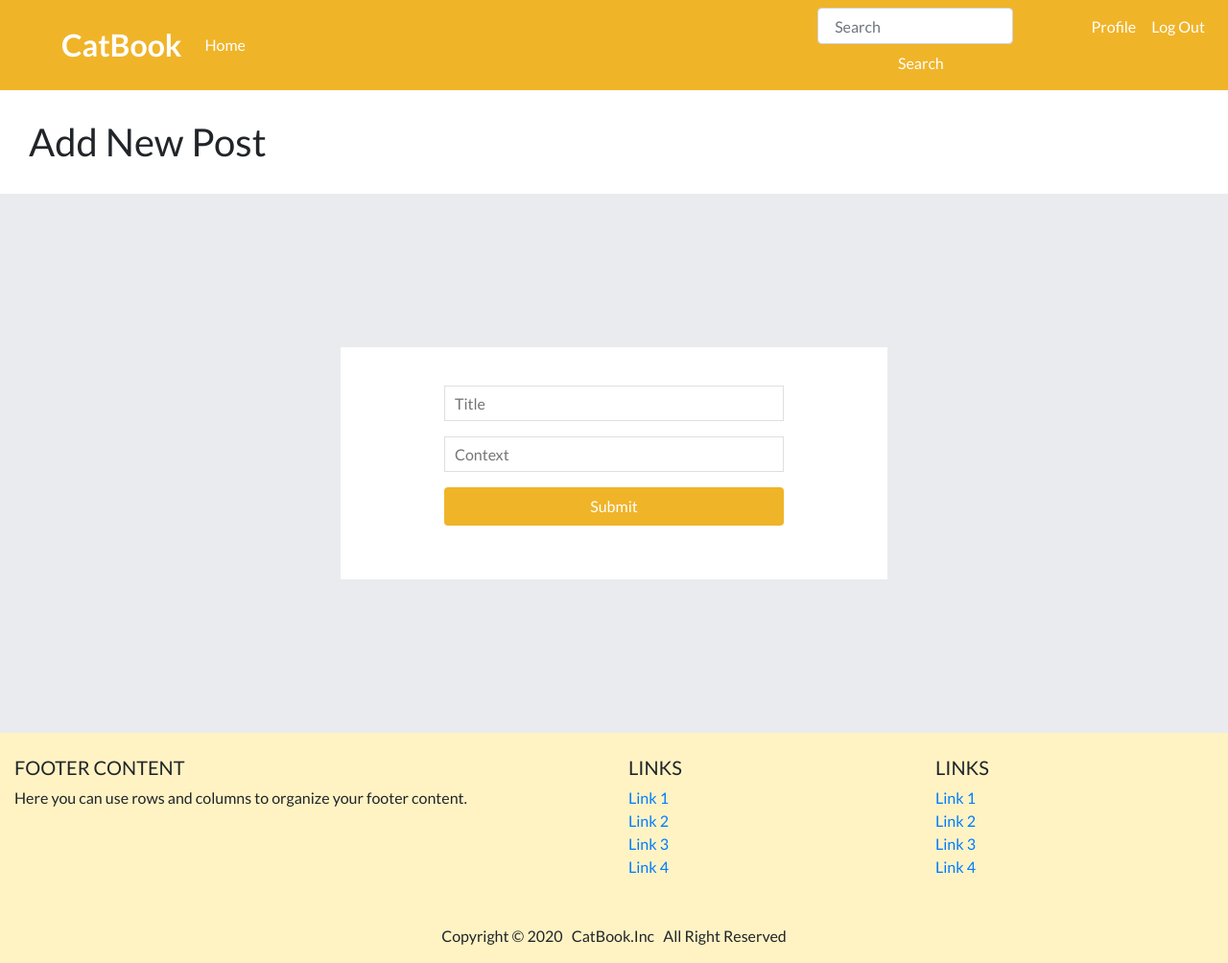
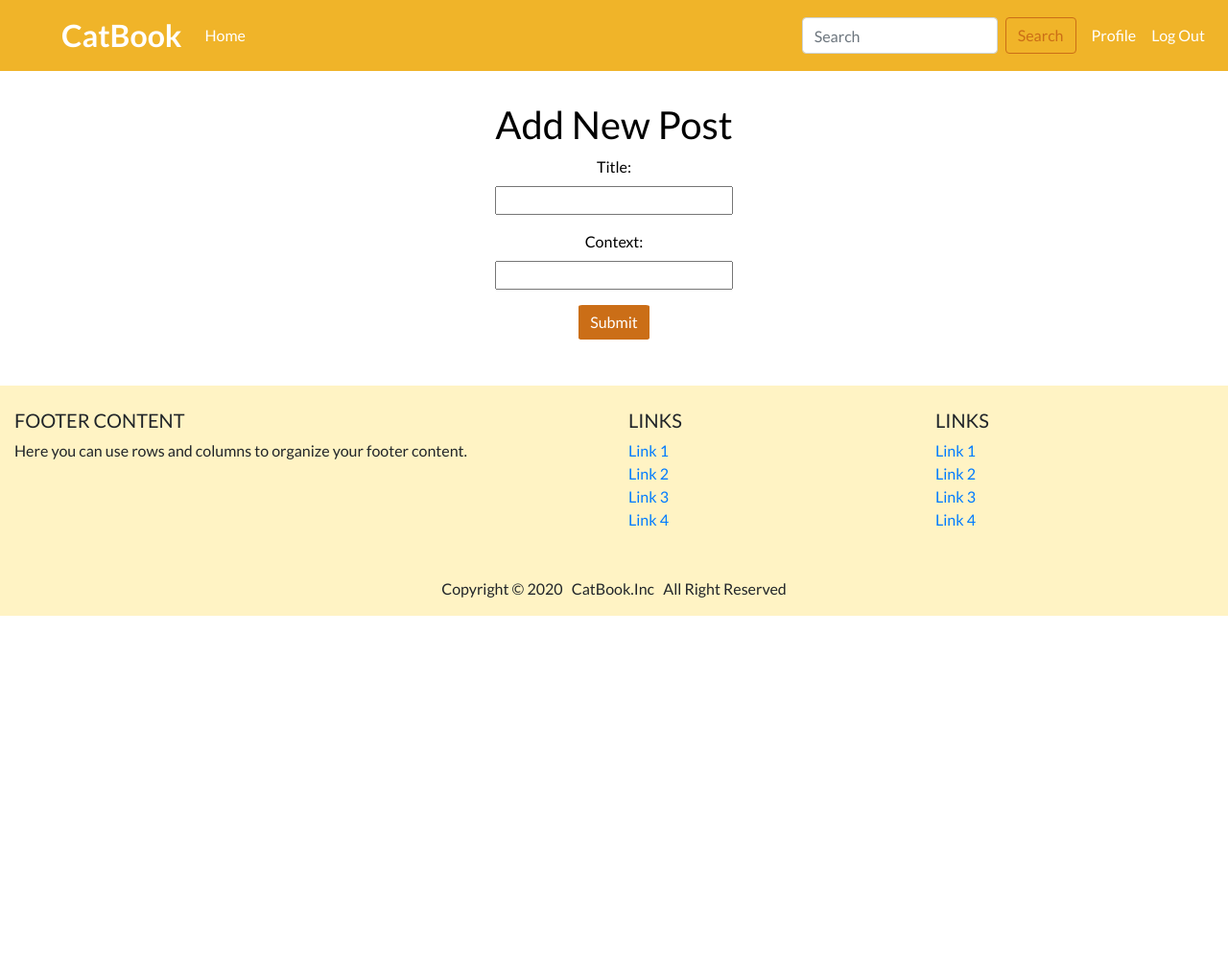
Before and after one commit to amazingshellyyy/catbook, a Django app: page /posts/new in a window 1280 px wide. Shown: the whole page at 96% size. After the commit the page ends 642 px from the top, so only its background shows below. Run offline with Django 3.2, Linux system fonts and the light colour scheme; the visitor is signed in with stand-in values (Sample User, id 1); some libraries are stand-ins or nearby versions.

Commit message:
Revert to 9e4684c

```diff
--- a/accounts/urls.py
+++ b/accounts/urls.py
@@ -6,6 +6,6 @@ from main_app.views import profile
 
 urlpatterns = [
     path('<int:pk>/edit', views.profile_edit, name='profile_edit'),
-    path('', TemplateView.as_view(template_name='social_app/index.html')),
     url(r'^', include('allauth.urls')),
+
 ]
--- a/main_app/static/css/about.css
+++ b/main_app/static/css/about.css
@@ -33,10 +33,6 @@
 	padding: 30px;
 }
 
-p {
-	margin-top: 10px;
-}
-
 @media (max-width: 576px) {
 	img {
 		width: 20px;
--- a/main_app/static/css/post_form.css
+++ b/main_app/static/css/post_form.css
@@ -1,66 +1,25 @@
-.box1 {
-    padding:20vh 0;
-    /* height:100vh; */
-    background-color: #e9ebee;
+.form-section{
+    width: max-content;
+    margin: 2em auto;
+    color: black;
+    display: grid;
+    place-content: center;
+    text-align: center;
 }
 
-.inner-box {
-    background-color: white;
-    padding:5vh 5vw;
-    /* max-height: 50vh; */
-    overflow: hidden;
+.form-section form {
+    width: 100%;
 }
 
-h1 {
-    margin: 30px 0;
-    margin-left: 30px;
+.form-section p {
+    display: flex;
+    flex-direction: column;
 }
 
-input{
-    background-color:transparent;
-    border:1px solid #dddfe2;
-    color: #1d2129;
-    line-height: 16px;
-    width: 80%;
-    padding: .5rem .3rem;
-    /* margin: 8px 0; */
-    box-sizing: border-box;
+.form-section button {
+    background-color: #CB6E17;
+    border: none;
+    border-radius: 5%;
+    font-size: 1em;
+    padding: ;
 }
-
-.btn {
-    width: 80%;
-    border:none;
-    background-color: #F0B429;
-    color:white;
-    padding: .5rem .3rem;
-}
-  /* styling placeholder */
-::-webkit-input-placeholder { /* Chrome/Opera/Safari */
-    font-size:1rem;
-    padding:5px;
-}
-
-::-moz-placeholder { /* Firefox 19+ */
-    font-size:1rem;
-    padding:5px;
-}
-
-:-ms-input-placeholder { /* IE 10+ */
-    font-size:1rem;
-    padding:5px;
-}
-
-:-moz-placeholder { /* Firefox 18- */
-    font-size:1rem;
-    padding:5px;
-}
-
-/* Small devices (landscape phones, 576px and up) */
-@media (max-width: 576px) {
-
-}
-
-/* Medium devices (tablets, 768px and up) */
-@media (max-width: 768px) {
-
-}
--- a/main_app/templates/about_us.html
+++ b/main_app/templates/about_us.html
@@ -35,7 +35,7 @@
     </div>
 </div>
 <div class="box2">
-    <div class="container mr-0">
+    <div class="container m-0">
     <div class="row">
         <div class="col-sm-3">
             <img src="https://image.flaticon.com/icons/svg/763/763775.svg">
@@ -58,7 +58,7 @@
         <div class="col-sm-6 content">
         <h3>John Roman</h3>
         <a href="https://github.com/johnofhyrule" class="btn btn-primary btn-lg active" id="gitbutton" role="button" aria-pressed="true">@johnofhyrule</a>
-        <p>John has been a lifelong lover of cats. He currently lives in San Francisco, CA with his kitten, Star Lord. Star Lord was adopted from the SF SPCA in the Mission. They love taking naps in the sun, drinking lots of water, and eating only the best food. You can catch the adventures of Star Lord aka Star Munch on his <a href="http://www.instagram.com/estrellasenor">Instagram</a>.</p>
+        <p>Lorem ipsum, dolor sit amet consectetur adipisicing elit. Odio vitae impedit ipsa illo incidunt ipsam facere, cupiditate corrupti totam tenetur ea in voluptatibus, ex deleniti at placeat libero aperiam eius.</p>
         </div>
         <div class="col-sm-2"></div>
         <div class="col-sm-3">
--- a/main_app/templates/post_form.html
+++ b/main_app/templates/post_form.html
@@ -5,26 +5,12 @@
 {% endblock styles %}
 
 {% block content %}
-    <h1>{{header}}</h1>
-    <div class="box1">
-        <div class="container text-center">
-            <div class="row">
-            <div class="col-sm-3"></div>
-            <div class="col-sm-6 inner-box">
-                <form action="{% url 'post_create' %}" method="POST" claass="post-form">
-                    {% csrf_token %}
-                    <p>
-                        <input type="text" name="title" maxlength="140" minlength="2" required placeholder="Title">
-                    </p>
-                    <p>
-                        <input type="text" name="text" maxlength="750" minlength="2" required placeholder="Context">
-                    </p>
-                    </p>
-                        <button class="btn" type="submit">Submit</button>
-                </form>
-            </div>
-            <div class="col-sm-6"></div>
-            </div>
-        </div>
-    </div>
+    <section class="form-section">
+        <h1>{{header}}</h1>
+        <form  method="POST" class="post-form">
+            {% csrf_token %}
+            {{form.as_p}}
+            <button type="submit" class="btn btn-primary">Submit</button>
+        </form>
+    </section>
 {% endblock %}
--- a/main_app/templates/profile.html
+++ b/main_app/templates/profile.html
@@ -104,7 +104,7 @@
                             <div class="row">
                                 <div class="col-sm-10">
                                     <h5 class="font-weight-normal">{{comment.context}}</h5>
-                                    <h6 class="card-subtitle mb-2 text-muted font-weight-normal">{{comment.user.username}}
+                                    <h6 class="card-subtitle mb-2 text-muted font-weight-normal">{{post.user.username}}
                                         - {{comment.date}}</h6>
                                 </div>
                                 {{ comment.body | linebreaks }}
--- a/main_app/views.py
+++ b/main_app/views.py
@@ -53,7 +53,7 @@ def is_search_requested(request):
 
 # Create your views here.
 def index(request):
-	# load_fake()
+	load_fake()
 	# if user search redirect to global view
 	if(is_search_requested(request)):
 		return redirect('global_view', request.POST['query'])
```
Also changed, not shown: main_app/static/css/comment_form.css (+1 -68 lines), main_app/templates/comment_form.html (+2 -20 lines), main_app/templates/index.html (+9 -3 lines), accounts/models.py (line endings or trailing spaces).
